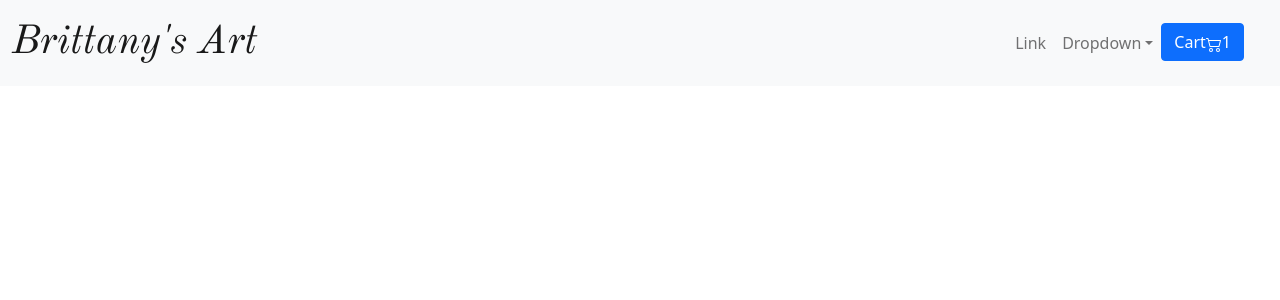
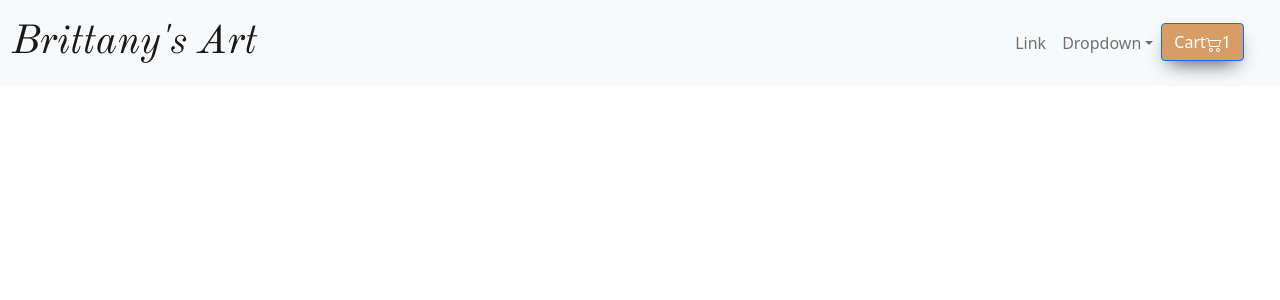
Before and after one commit to SethY8s/BrittanyShop, a React (Create React App) app: page / in a window 1280 px wide. Shown: the top 300 px of the page. Built offline with nearby package versions, Linux system fonts and the light colour scheme.

Commit message:
styling on cart button

```diff
--- a/src/components/navbar/NavBar.jsx
+++ b/src/components/navbar/NavBar.jsx
@@ -29,7 +29,7 @@ export default function NavBar() {
             <Nav.Item>
               {/* cart section */}
 
-              <Button className="me-4">
+              <Button  className="me-4" id={navbarCSS.cartbox}>
                 Cart
                 <svg
                   xmlns="http://www.w3.org/2000/svg"
--- a/src/components/navbar/navbar.module.css
+++ b/src/components/navbar/navbar.module.css
@@ -1,8 +1,51 @@
-.art{
-    Font-Family: 'Old Standard TT', Serif;
-Font-Size: 40px;
+.art {
+  font-family: 'Old Standard TT', Serif;
+  font-size: 40px;
 }
 
-.cartbtn{
-    justify-content: flex-end;
+.cartbtn {
+  justify-content: flex-end;
 }
+
+/* #cartbox{
+    color: black;
+    background-color: white;
+    border: 1px solid black;
+    border-radius: 0;
+} */
+
+#cartbox {
+  background-color: #d69d66;
+
+  color: #fff;
+  text-align: center;
+  transition: all 0.5s;
+  cursor: pointer;
+  box-shadow: 0 10px 20px -8px rgba(0, 0, 0, 0.7);
+}
+
+#cartbox {
+  cursor: pointer;
+  position: relative;
+  transition: 0.5s;
+}
+
+#cartbox:after {
+  content: '»';
+  position: absolute;
+  opacity: 0;
+
+  right: -20px;
+  transition: 0.5s;
+}
+
+#cartbox:hover {
+  padding-right: 20px;
+  padding-left: 8px;
+  background-color: #3d6d79;
+}
+
+#cartbox:hover:after {
+  opacity: 1;
+  right: 10px;
+}
```
